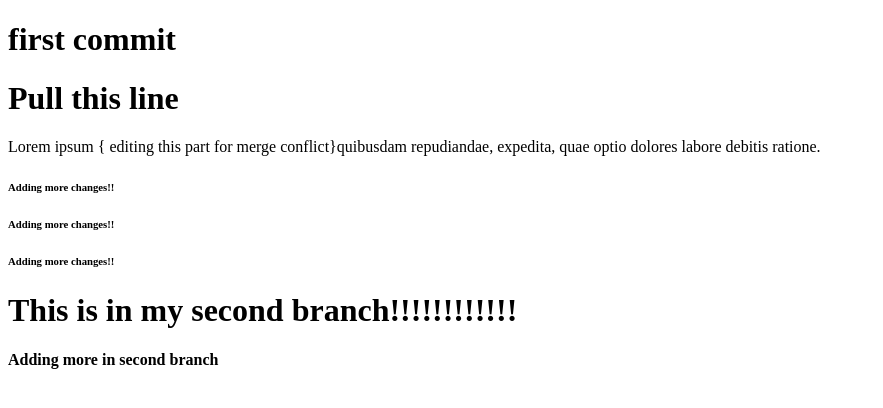
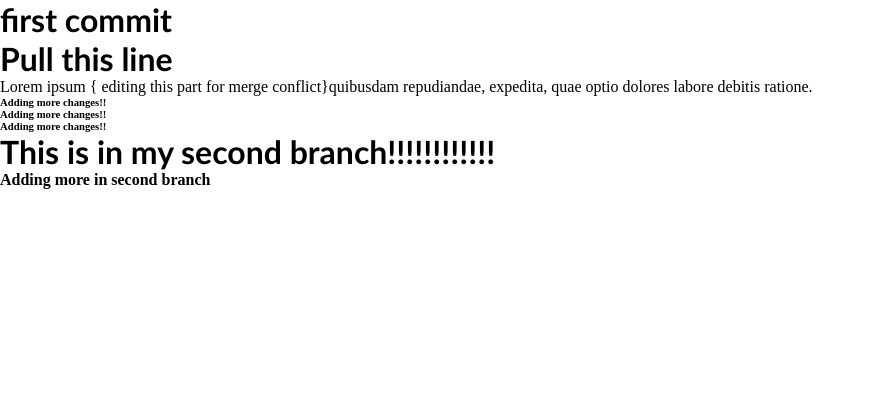
Before and after one commit to iMsubha/git-test, a plain HTML site: page index.html in a window 1280 px wide. Shown: the whole page, without its empty margins (0-883 px from the left). Drawn offline with Linux system fonts and the light colour scheme.

Commit message:
adding css

```diff
--- a/index.html
+++ b/index.html
@@ -4,6 +4,7 @@
     <meta charset="UTF-8">
     <meta name="viewport" content="width=device-width, initial-scale=1.0">
     <meta http-equiv="X-UA-Compatible" content="ie=edge">
+    <link rel="stylesheet" href="style.css">
     <title>GIT TEST</title>
 </head>
 <body>
--- /dev/null
+++ b/style.css
@@ -0,0 +1,7 @@
+*{
+    margin: 0;
+    padding: 0;
+}
+h1{
+    font-family: 'Gill Sans', 'Gill Sans MT', Calibri, 'Trebuchet MS', sans-serif;
+}
```
